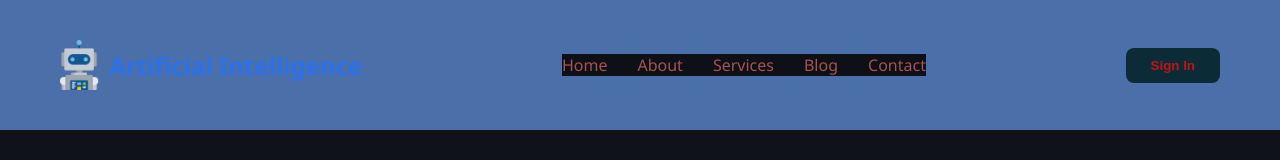
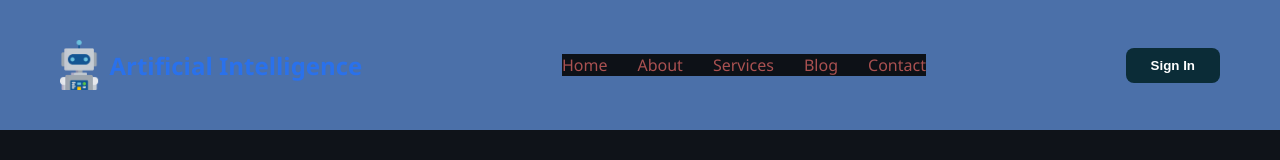
Before and after one commit to jomiy191-arch/react1, a React (Vite) app: page / in a window 1280 px wide. Shown: the top 160 px of the page. Built offline with nearby package versions, Linux system fonts and the light colour scheme.

Commit message:
Some chans

```diff
--- a/src/components/Header/Header.css
+++ b/src/components/Header/Header.css
@@ -64,7 +64,7 @@
 }
 
 .header__btn a {
-    color: #c21414;
+    color: #fff;
     text-decoration: none;
     font-weight: 600;
 }
```
